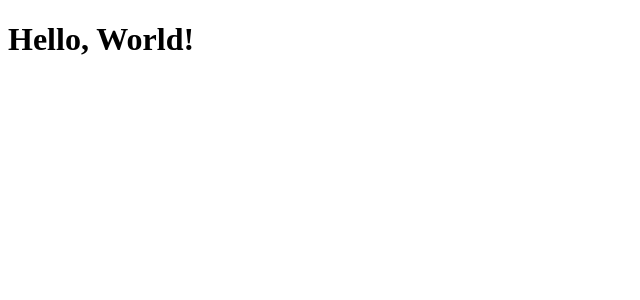
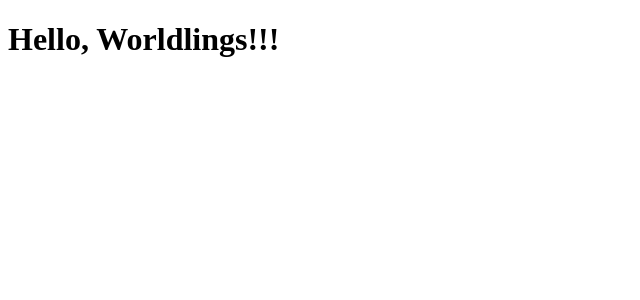
Before and after one commit to sgnahore/TV-Shows-Project, a React (Create React App) app: page / in a window 1280 px wide. Shown: the top 300 px of the page, without its empty margins (0-640 px from the left). Built offline with nearby package versions, Linux system fonts and the light colour scheme.

Commit message:
test for continuous deployment

```diff
--- a/src/App.tsx
+++ b/src/App.tsx
@@ -1,7 +1,7 @@
 import { greet } from "./utils/greet";
 
 function App(): JSX.Element {
-  return <h1>{greet("World")}</h1>;
+  return <h1>{greet("Worldlings!!")}</h1>;
 }
 
 export default App;
```
